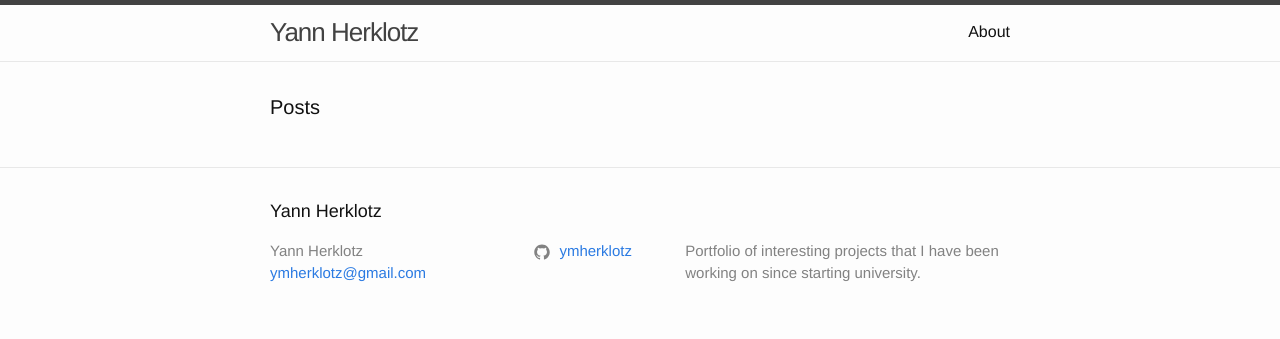
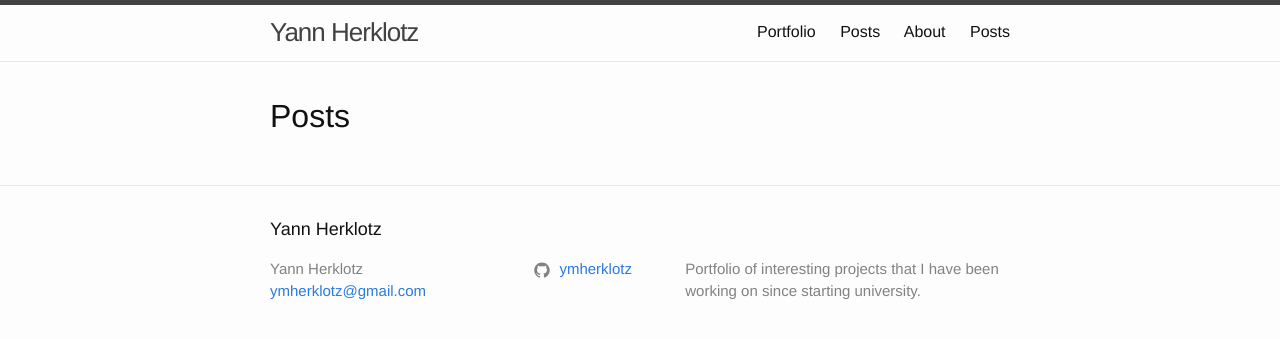
Before and after one commit to ymherklotz/website-imperial, a Jekyll site: the page built from index.md, in a window 1280 px wide. Shown: the top 339 px of the page. Built offline with Jekyll 4.4.1, drawn with Linux system fonts in a browser that asks for light colours.

Commit message:
Adding portfolio

```diff
--- a/_config.yml
+++ b/_config.yml
@@ -27,6 +27,18 @@ markdown: kramdown
 plugins:
   - jekyll-feed
 
+collections:
+  portfolio:
+    output: true
+
+defaults:
+  -
+    scope:
+      path: ""
+      type: portfolio
+    values:
+      layout: post
+
 # Exclude from processing.
 # The following items will not be processed, by default. Create a custom list
 # to override the default setting.
--- a/_includes/header.html
+++ b/_includes/header.html
@@ -19,6 +19,12 @@
         </label>
 
         <div class="trigger">
+          {% for collection in site.collections %}
+            {% if collection.label %}
+            <a class="page-link" href="{{ collection.label | relative_url }}">{{ collection.label | escape | capitalize }}</a>
+            {% endif %}
+          {% endfor %}
+
           {% for path in page_paths %}
             {% assign my_page = site.pages | where: "path", path | first %}
             {% if my_page.title %}
--- a/_layouts/home.html
+++ b/_layouts/home.html
@@ -9,16 +9,14 @@ layout: default
   {{ content }}
 
   <ul class="post-list">
-    {% for post in site.posts %}
+    {% for post in site.posts limit: 3 %}
       <li>
+        <a class="post-link" href="{{ post.url | relative_url }}">
+          <h3>{{ post.title | escape }}</h3>
+        </a>
+        {{ post.excerpt }}
         {% assign date_format = site.minima.date_format | default: "%b %-d, %Y" %}
         <span class="post-meta">{{ post.date | date: date_format }}</span>
-        <a class="post-link" href="{{ post.url | relative_url }}">
-          <img class="post-preview-img" src="{{ site.url }}{{ post.image }}" alt="{{ post.title | escape }} Preview">
-          <h3>
-            {{ post.title | escape }}
-          </h3>
-        </a>
       </li>
     {% endfor %}
   </ul>
--- a/_layouts/post.html
+++ b/_layouts/post.html
@@ -15,6 +15,10 @@ layout: default
       {% endif %}</p>
   </header>
 
+  <div class="post-image">
+    <img src="{{ page.image | escape }}" alt="Post Image">
+  </div>
+
   <div class="post-content" itemprop="articleBody">
     {{ content }}
   </div>
--- a/_sass/minima/_layout.scss
+++ b/_sass/minima/_layout.scss
@@ -180,7 +180,7 @@
 }
 
 .page-heading {
-  @include relative-font-size(1.25);
+  @include relative-font-size(2);
 }
 
 .post-list {
@@ -199,7 +199,7 @@
 
 .post-link {
   display: block;
-  @include relative-font-size(1.5);
+  @include relative-font-size(1.25);
 }
 
 
@@ -219,6 +219,16 @@
   @include media-query($on-laptop) {
     @include relative-font-size(2.25);
   }
+}
+
+.post-image {
+    overflow: hidden;
+    display: block;
+    margin-left: auto;
+    margin-right: auto;
+    max-width: 100%;
+    height: 100px;
+    padding-bottom: 20px;
 }
 
 .post-content {
--- /dev/null
+++ b/posts.md
@@ -0,0 +1,6 @@
+---
+layout: default
+title: "Posts"
+---
+
+Posts
```
Also changed, not shown: _drafts/compiler.md (+2 -1 lines), _drafts/mips_processor.md (+29 -4 lines), _drafts/sprite_batch.md (added, +24 -0 lines), _portfolio/index.md (added, +4 -0 lines), Gemfile.lock, assets/compiler.png (deleted), assets/img/compiler_flow.png (renamed from assets/dot/compiler_flow.png), assets/img/compiler_flow.svg (renamed from assets/dot/compiler_flow.svg), assets/img/language_machine.jpg (added), assets/img/mips_processor/cpu.jpg (added), assets/img/mips_processor/mips_processor_layout.png (added), assets/img/sp_tiles.jpg (added), 4 other files.
